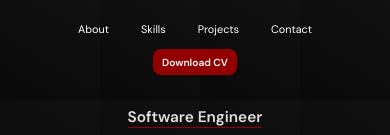
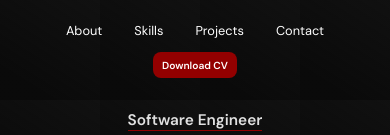
Before and after one commit to PanosKarap/my-portfolio, a React (Vite) app: page / in a window 390 px wide. Shown: the top 135 px of the page. Built offline with nearby package versions, Linux system fonts and the light colour scheme; a web font is replaced by a local one.

Commit message:
Increased navigation links font size for phones - Added both webkit properties on language cards

```diff
--- a/src/components/languageCard/LanguageCard.css
+++ b/src/components/languageCard/LanguageCard.css
@@ -4,6 +4,7 @@
   border: 2px solid var(--primary-base);
   border-radius: 5%;
   backdrop-filter: blur(20px);
+  -webkit-backdrop-filter: blur(20px);
   display: flex;
   flex-direction: column;
   justify-content: center;
--- a/src/queries.css
+++ b/src/queries.css
@@ -103,6 +103,9 @@
   form.form-container {
     width: 80%;
   }
+  a.navigation-links {
+    font-size: 2rem;
+  }
 }
 
 @media (max-width: 480px) {
```
